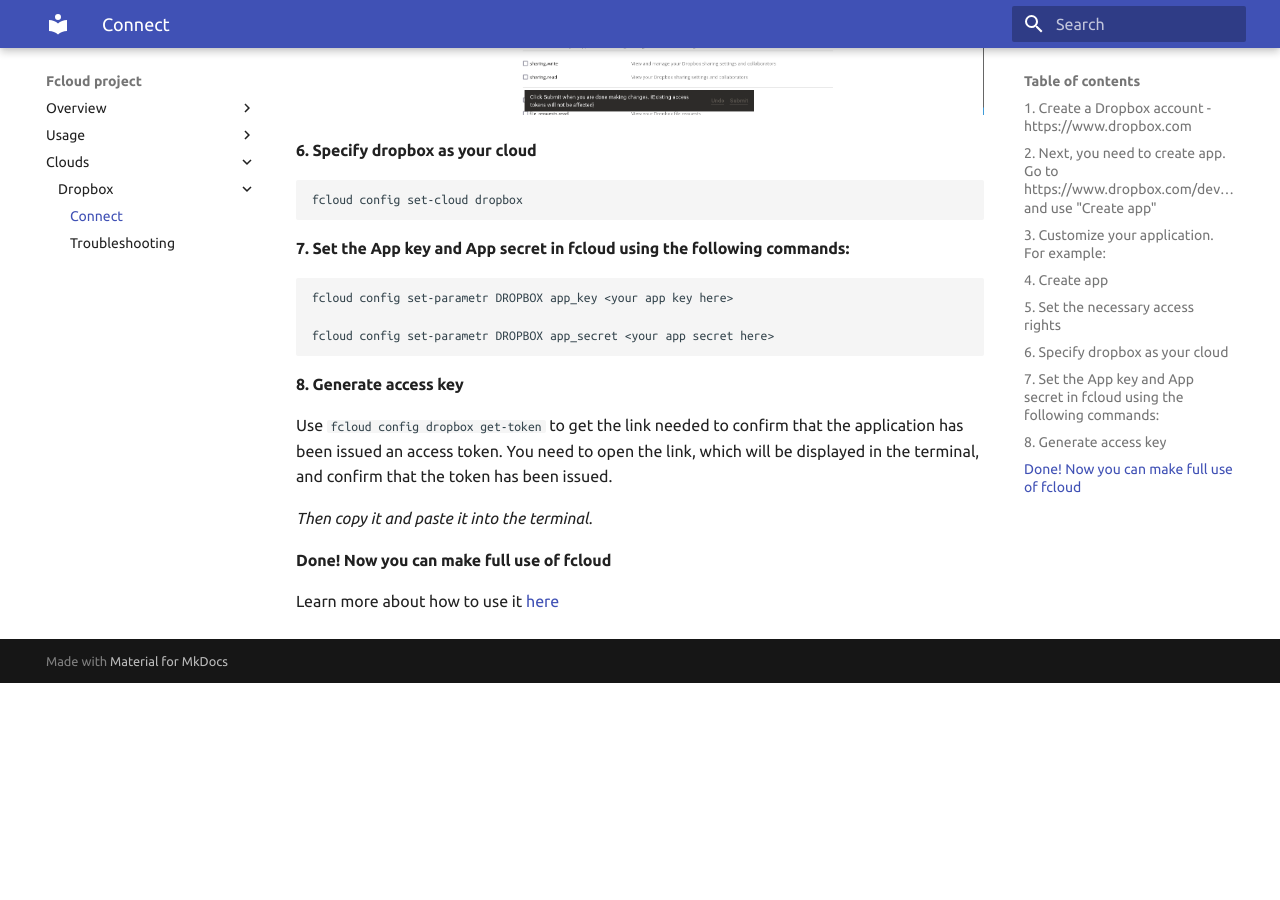
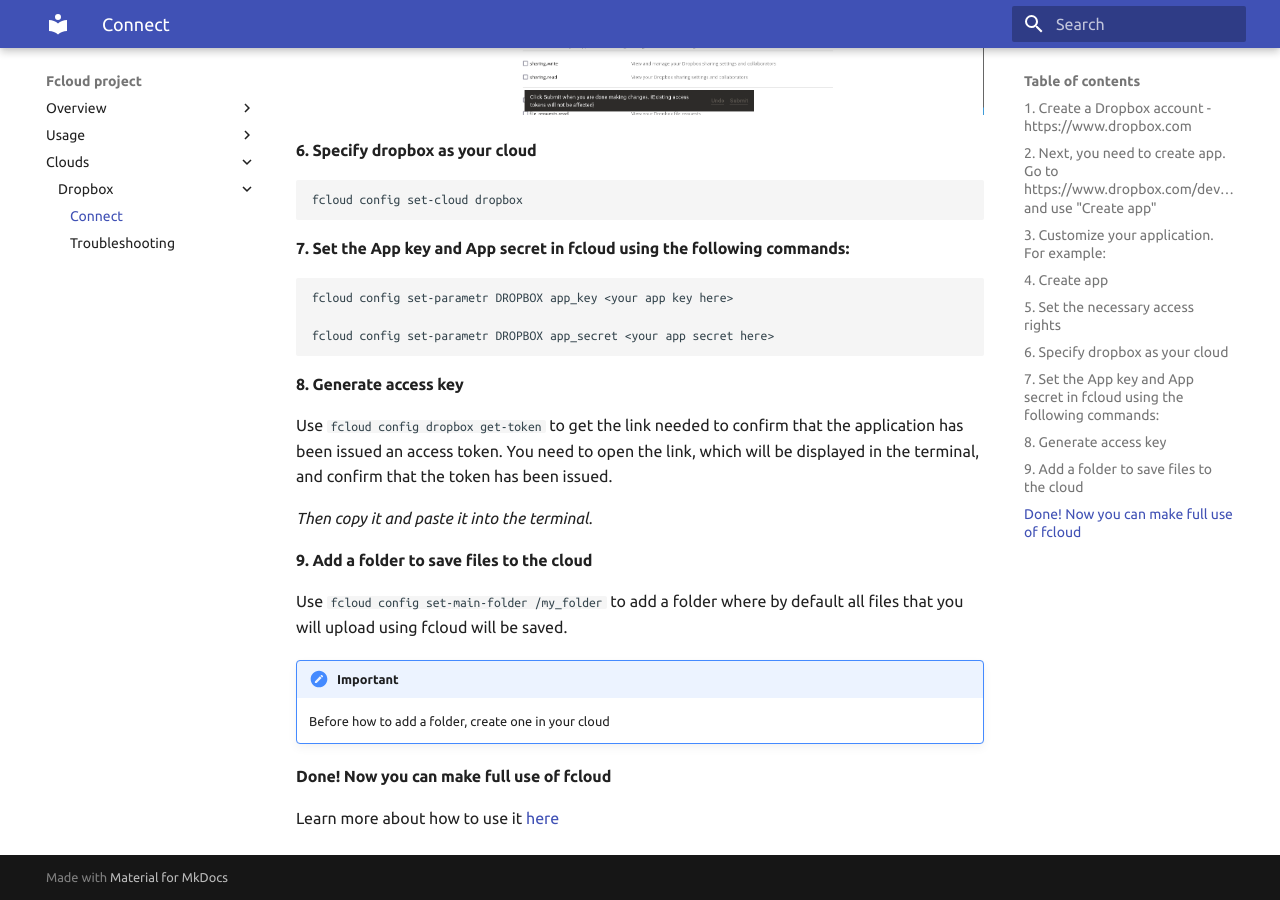
Before and after one commit to theakopov/fcloud, an MkDocs documentation site: the page built from docs/clouds/dropbox/connect.md, in a window 1280 px wide and 900 px high, scrolled down 1708 px. Built offline with MkDocs 1.6.1 and Material for MkDocs 9.7.7, drawn with Linux system fonts in a browser that asks for light colours; before the commit the page ends 2391 px from its top, so only the background shows below that.

Commit message:
Update docs

```diff
--- a/docs/clouds/dropbox/connect.md
+++ b/docs/clouds/dropbox/connect.md
@@ -38,6 +38,12 @@
 
 *Then copy it and paste it into the terminal.*
 
+#### **9. Add a folder to save files to the cloud**
+
+Use `fcloud config set-main-folder /my_folder` to add a folder where by default all files that you will upload using fcloud will be saved.
+
+!!! important
+    Before how to add a folder, create one in your cloud
 
 #### **Done! Now you can make full use of fcloud**
 Learn more about how to use it [here](/docs/usage/base)
```
